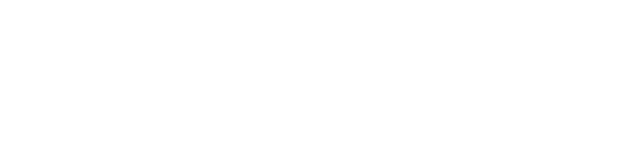
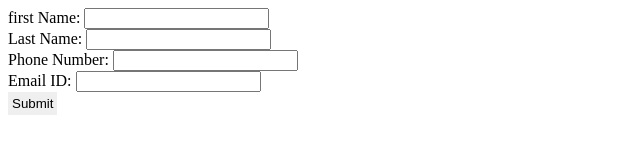
Before and after one commit to acciojob/form-login-2-durgeshkarunik, a website: page main.html in a window 1280 px wide. Shown: the whole page, without its empty margins (0-640 px from the left). Drawn offline with Linux system fonts and the light colour scheme.

Commit message:
created a submission

```diff
--- a/main.html
+++ b/main.html
@@ -3,11 +3,24 @@
 <html>
 
 <head>
+
 	<link rel="stylesheet" href="styles.css">
 </head>
 
 <body>
+
 	<!-- the entire body must be written by student -->
+   <form id="myForm" action="http://localhost:3000/submit" method="post">
+        <label for="name">first Name:</label>
+        <input type="text" id="firstName" required> <br>
+        <label for="name">Last Name:</label>
+        <input type="text" id="lastName"  required> <br>
+        <label for="">Phone Number:</label>
+        <input type="number" id="phoneNumber"  required><br>
+        <label for="email">Email ID:</label>
+        <input type="email" id="email"  required><br>
+          <input type="button" class="submit" value="Submit" onclick="submitForm()">
+    </form>
     <script type="text/javascript" src="./script.js">
 </script>
 
--- a/script.js
+++ b/script.js
@@ -1 +1,14 @@
-//your JS code here. If required.
+const sub = document.querySelector(".submit");
+function submitForm() {
+    var firstName = document.getElementById('firstName').value;
+    var lastName = document.getElementById('lastName').value;
+    var phoneNumber = document.getElementById('phoneNumber').value;
+    var email = document.getElementById('email').value;
+
+    var formInfo = "First Name: " + firstName + "\n"
+                 + "Last Name: " + lastName + "\n"
+                 + "Phone Number: " + phoneNumber + "\n"
+                 + "Email ID: " + email;
+
+    alert(  formInfo );
+}
--- a/styles.css
+++ b/styles.css
@@ -1 +1,10 @@
 /*  your css code here. If applicable */
+.submit{
+    border: none;
+    outline: none;
+    padding: 4px;
+}
+
+.submit:hover{
+    background: rgb(40, 139, 226);
+}
```
